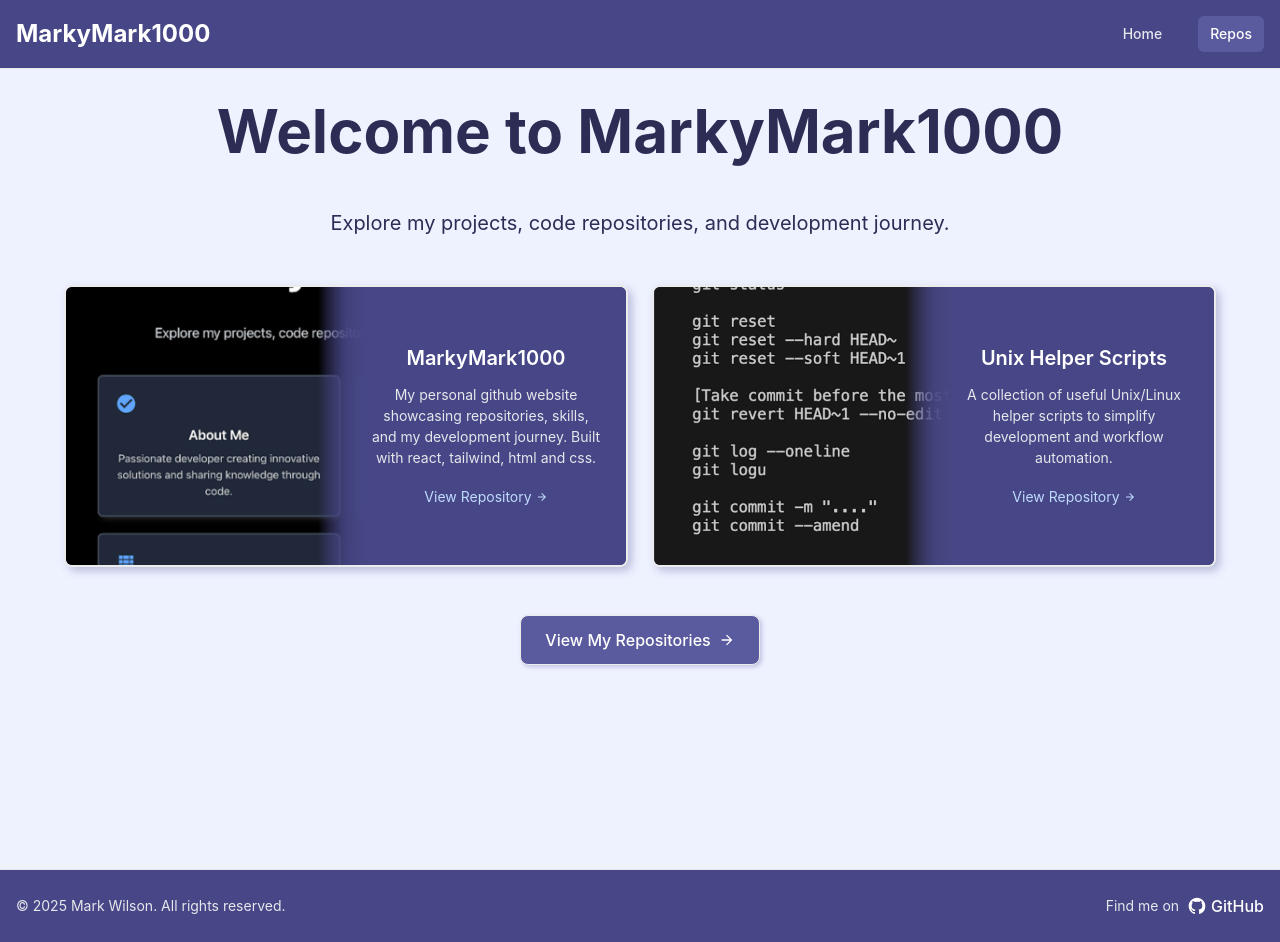
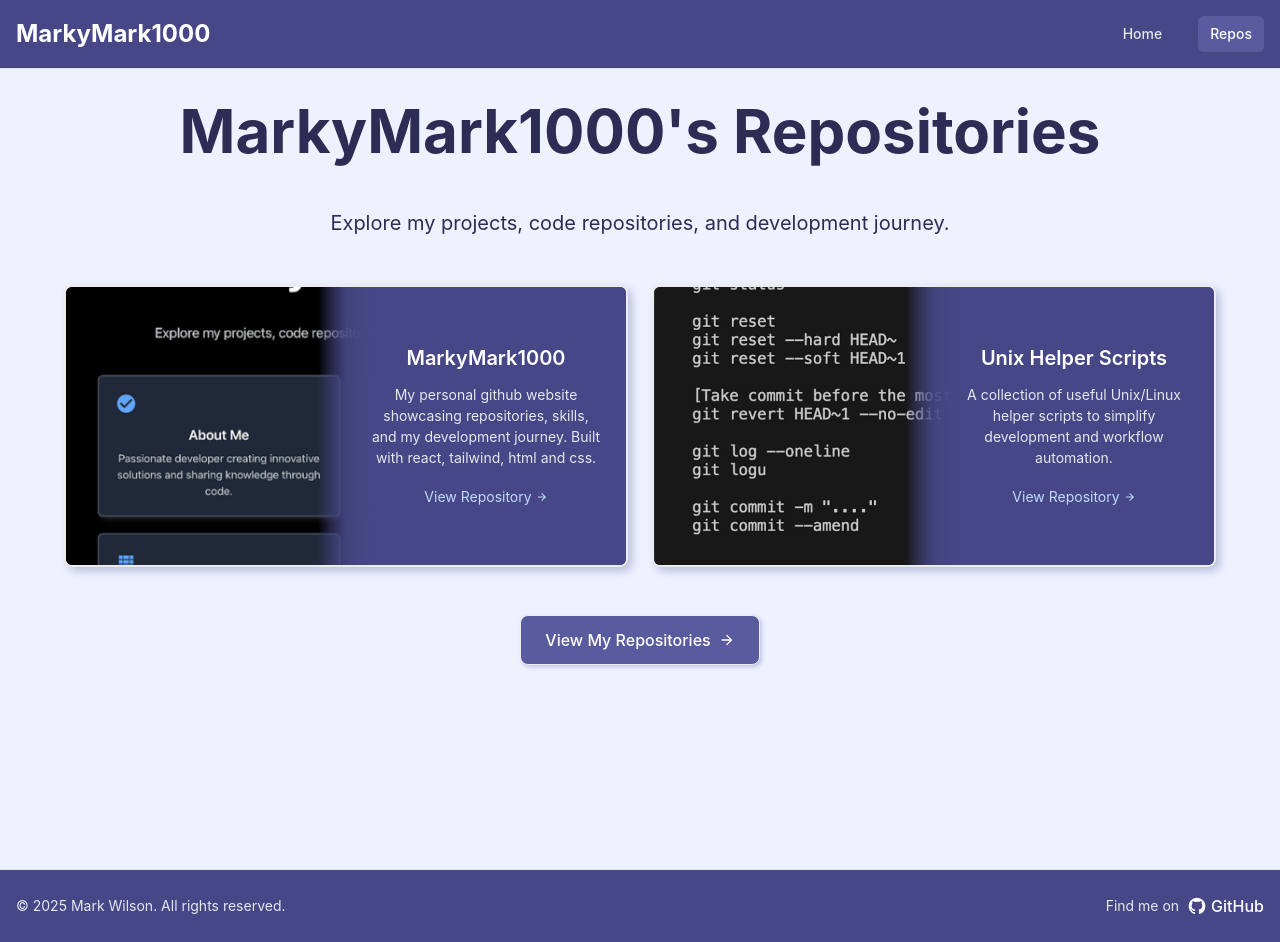
Before and after one commit to MarkyMark1000/MarkyMark1000.github.io, a React (Create React App) app: page /repos in a window 1280 px wide. Built offline with nearby package versions, Linux system fonts and the light colour scheme.

Commit message:
update Repos text

```diff
--- a/src/pages/Repos.jsx
+++ b/src/pages/Repos.jsx
@@ -9,7 +9,7 @@ const Repos = () => {
     <div className="min-h-screen bg-indigo-50 dark:bg-black">
       <div className="container mx-auto px-4 py-8">
         {/* Hero Section */}
-        <PageTitle title="Welcome to MarkyMark1000" />
+        <PageTitle title="MarkyMark1000's Repositories" />
         <PageSubTitle subtitle="Explore my projects, code repositories, and development journey." />
 
         {/* Repository Cards */}
```
